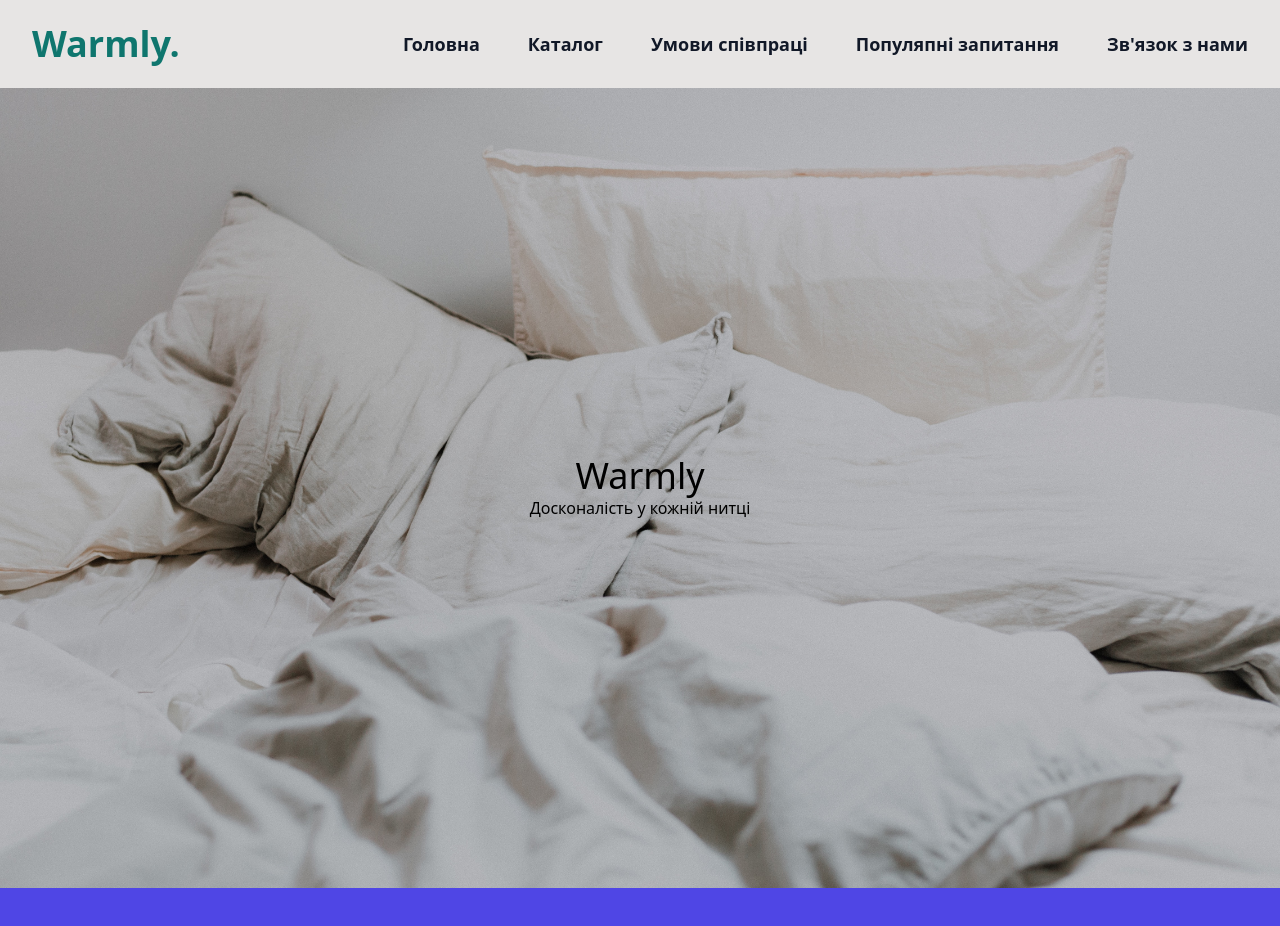
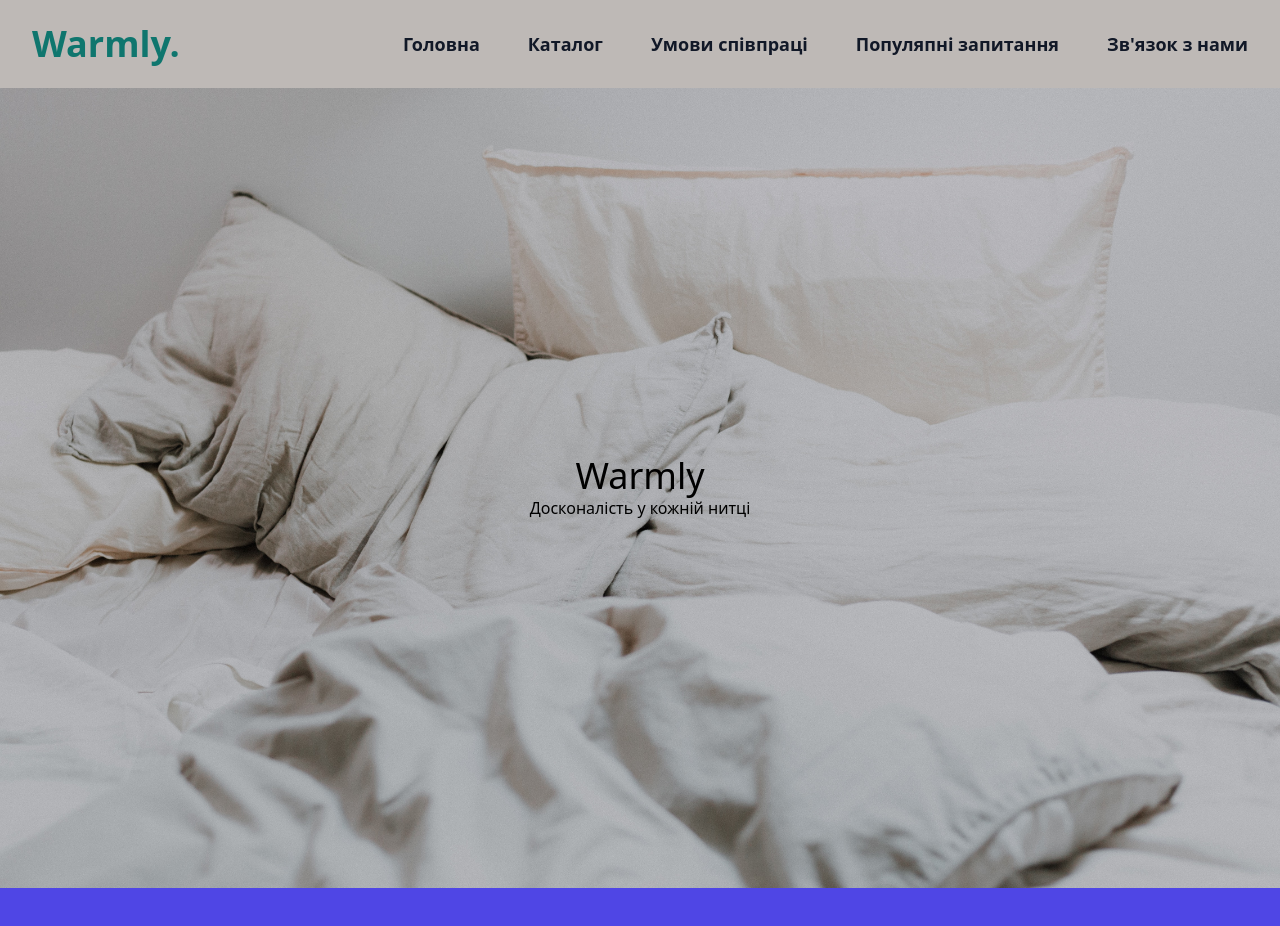
Before and after one commit to Yaroslavvvvvvvv/vue_vite_tailwind, a Vue app: page / in a window 1280 px wide. Shown: the top 926 px of the page. Built offline with nearby package versions, Linux system fonts and the light colour scheme.

Commit message:
add first section img

```diff
--- a/src/components/MyHeader.vue
+++ b/src/components/MyHeader.vue
@@ -15,7 +15,7 @@ const mobileMenuOpen = ref(false)
 </script>
 
 <template>
-  <header class="bg-stone-200">
+  <header class="bg-stone-400/75">
         <nav class="mx-auto flex max-w-7xl items-center justify-between p-6 lg:px-8" aria-label="Global">
           <div class="flex lg:flex-1">
             <a href="#" class="-m-1.5 p-1.5">
--- a/tailwind.config.js
+++ b/tailwind.config.js
@@ -12,6 +12,7 @@ export default {
         extend: {
             'bg-bad': {
                 maxWidth: '100%',
+
             }
         }
     },
```
Also changed, not shown: src/assets/images/coff_bad.png (deleted), 1 other file (tests, documents, lock files or other folders).
